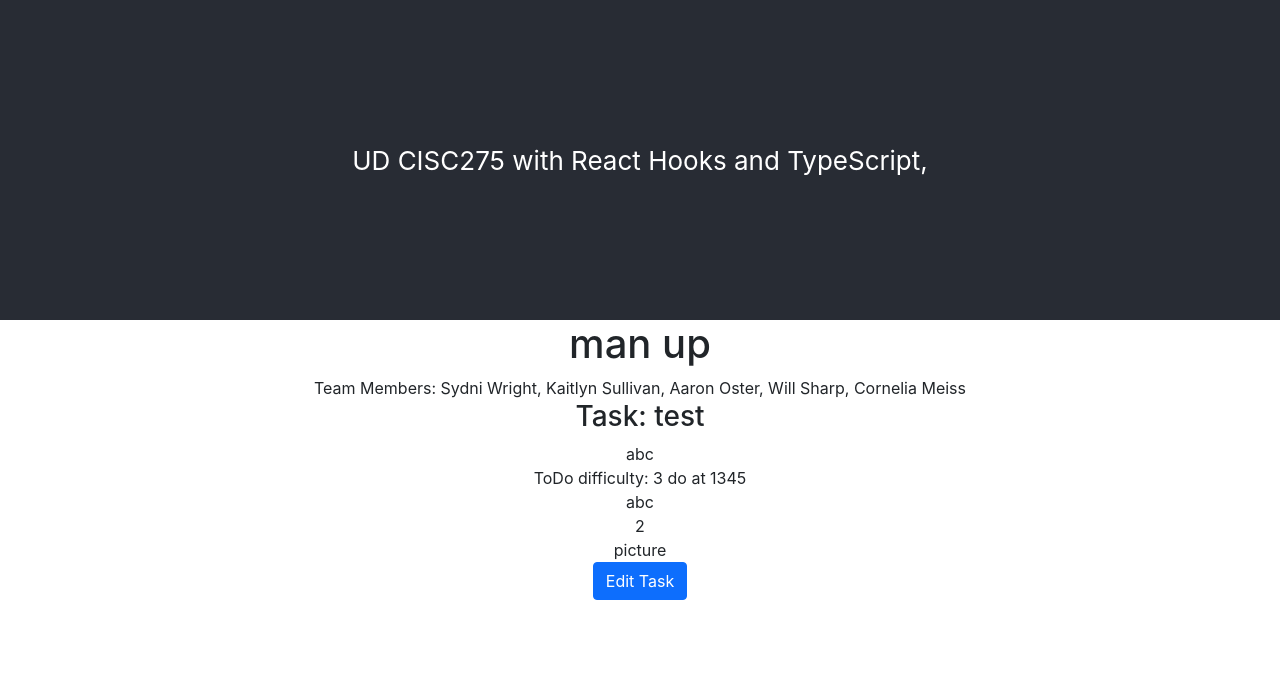
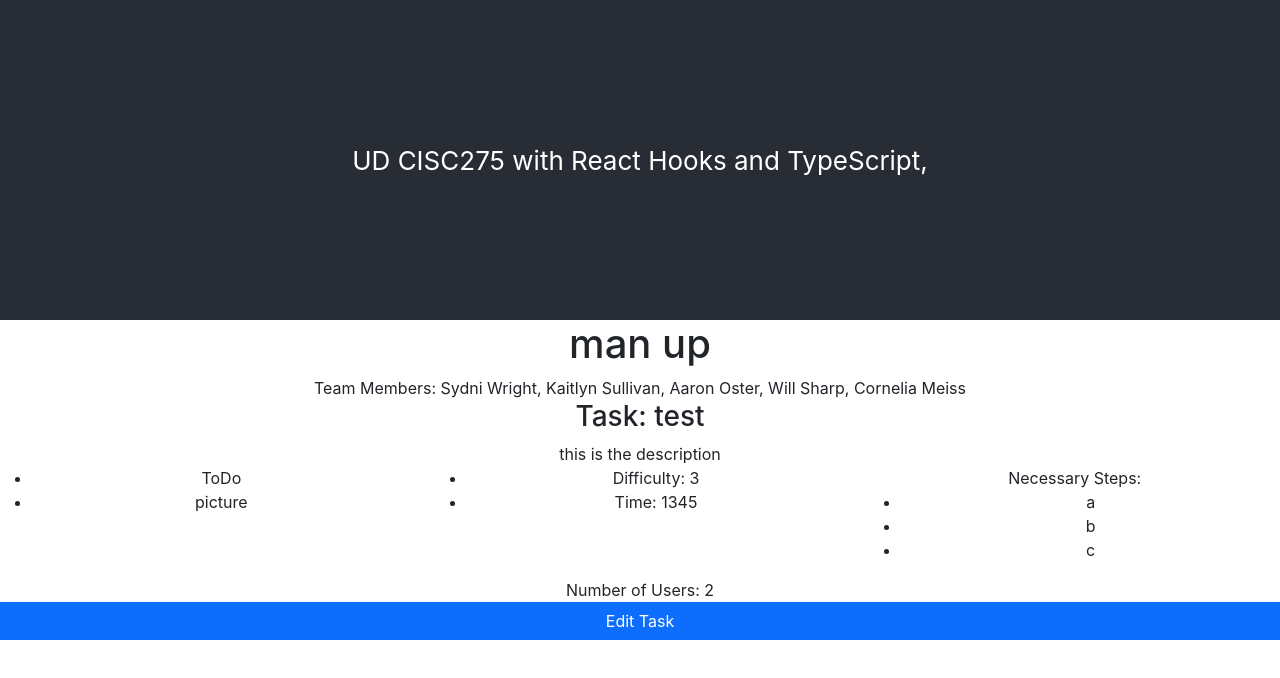
Before and after one commit to cmeiss/team18, a React (Create React App) app: page / in a window 1280 px wide. Shown: the top 678 px of the page. Built offline with nearby package versions, Linux system fonts and the light colour scheme.

Commit message:
did some basic formatting

```diff
--- a/src/App.tsx
+++ b/src/App.tsx
@@ -7,7 +7,7 @@ const TASK: Task =
     //this is a completely random test task to get something displayed, needs to be deleted once we have an actual task list
     {
         name: "test",
-        description: "abc",
+        description: "this is the description",
         status: false,
         image: "picture",
         steps: ["a", "b", "c"],
--- a/src/DisplayTask.tsx
+++ b/src/DisplayTask.tsx
@@ -1,5 +1,5 @@
 import React, { useState } from "react";
-import { Button } from "react-bootstrap";
+import { Button, Col, Row } from "react-bootstrap";
 //import { Task } from "../interfaces/task";
 //import TASK from "../src/App";
 import { editTask } from "../src/EditTask";
@@ -20,16 +20,32 @@ export function DisplayTask(task: taskProps): JSX.Element {
         <div>
             <h3>Task: {task.name}</h3>
             <div>{task.description}</div>
-            <div>
-                {task.status ? "Done" : "ToDo"}
-                {"     "} difficulty: {task.difficulty}
-                {"     "}
-                do at {task.time}
-            </div>
-            <div>{task.steps}</div>
-            <div>{task.numUsers}</div>
-            <div>{task.image}</div>
-            <Button onClick={editTask}>Edit Task</Button>
+            <Row>
+                <Col>
+                    <ul>
+                        <li>{task.status ? "Done" : "ToDo"}</li>
+                        <li>{task.image}</li>
+                    </ul>
+                </Col>
+                <Col>
+                    <ul>
+                        <li>Difficulty: {task.difficulty}</li>
+                        <li>Time: {task.time}</li>
+                    </ul>
+                </Col>
+                <Col>
+                    <div>Necessary Steps:</div>
+                    <ul>
+                        {task.steps.map((step: string) => (
+                            <li key={step}>{step}</li>
+                        ))}
+                    </ul>
+                </Col>
+            </Row>
+            <Row>
+                <div>Number of Users: {task.numUsers}</div>
+                <Button onClick={editTask}>Edit Task</Button>
+            </Row>
         </div>
     );
 }
```
